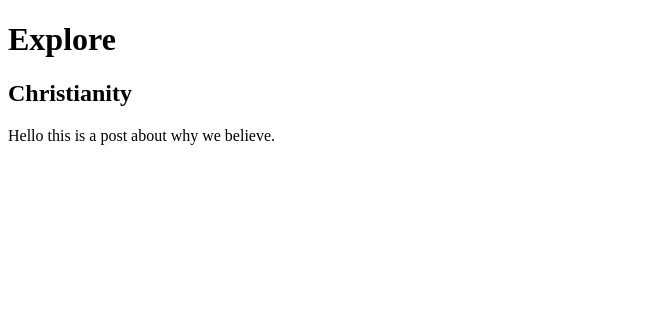
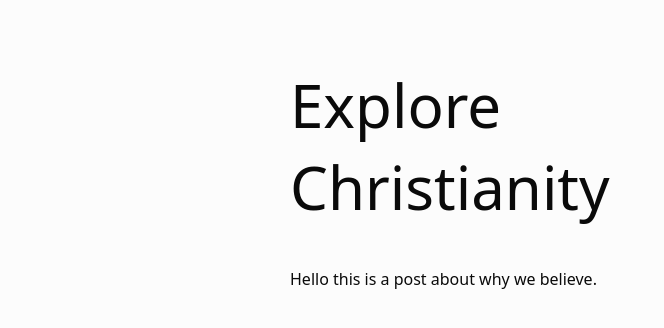
Before and after one commit to pipwitheridge/explorechristianity, a Jekyll site: the page built from _posts/2026-02-14-why-we-believe.md, in a window 1280 px wide. Shown: the top 328 px of the page, without its empty margins (0-664 px from the left). Built offline with Jekyll 4.4.1, drawn with Linux system fonts in a browser that asks for light colours.

Commit message:
updated css links

```diff
--- a/_layouts/default.html
+++ b/_layouts/default.html
@@ -4,7 +4,7 @@
   <meta charset="UTF-8">
   <meta name="viewport" content="width=device-width, initial-scale=1.0">
   <title>Explore Christianity</title>
-  <link rel="stylesheet" href="styles.css">
+  <link rel="stylesheet" href="{{ site.baseurl }}/styles.css">
 </head>
 
 <body>
--- a/_layouts/posts.html
+++ b/_layouts/posts.html
@@ -4,7 +4,7 @@
   <meta charset="UTF-8">
   <meta name="viewport" content="width=device-width, initial-scale=1.0">
   <title>Explore Christianity</title>
-  <link rel="stylesheet" href="styles.css">
+  <link rel="stylesheet" href="{{ site.baseurl }}/styles.css">
 </head>
 
 <body>
```
